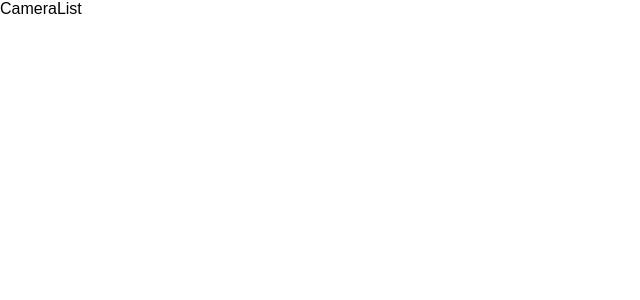
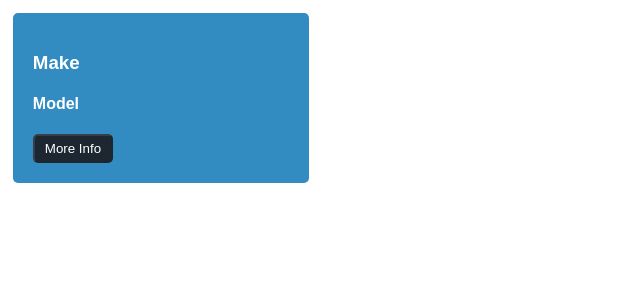
Before and after one commit to SalVN/java-project-front, a React (Create React App) app: page / in a window 1280 px wide. Shown: the top 300 px of the page, without its empty margins (0-640 px from the left). Built offline with nearby package versions, Linux system fonts and the light colour scheme.

Commit message:
render a camera box on screen

```diff
--- a/src/App.js
+++ b/src/App.js
@@ -6,7 +6,7 @@ class App extends Component {
   render() {
     return (
       <div>
-        CameraList
+        <CameraList />
       </div>
     );
   }
--- /dev/null
+++ b/src/CameraBox.css
@@ -0,0 +1,24 @@
+.cameraBox {
+    width: 20%;
+    margin: 1%;
+    padding: 20px;
+    border-radius: 5px;
+    float: left;
+}
+
+.cameraBoxButton {
+    padding: 5px 10px;
+    background-color: #1d2731;
+    border-radius: 5px;
+    color: white;
+}
+
+.even {
+    background-color: #D9B310;
+    color: black;
+}
+
+.odd {
+    background-color: #328CC1;
+    color: white;
+}
--- /dev/null
+++ b/src/CameraBox.js
@@ -0,0 +1,17 @@
+import React, {Component} from 'react';
+import './CameraBox.css';
+
+class CameraBox extends Component {
+    render () {
+        let colour = (this.props.index % 2 === 0) ? 'even' : 'odd';
+        return (
+            <div className={`cameraBox ${colour}`}>
+                <h3 className="cameraBoxTitle">Make</h3>
+                <h4 className="cameraBoxSubtitle">Model</h4>
+                <button className="cameraBoxButton" disabled>More Info</button>
+            </div>
+        );
+    }
+}
+
+export default CameraBox;
--- a/src/CameraList.js
+++ b/src/CameraList.js
@@ -1,10 +1,11 @@
 import React, { Component } from 'react';
+import CameraBox from './CameraBox';
 
 class CameraList extends Component {
     render() {
         return (
             <div>
-                CameraList
+                <CameraBox />
             </div>
         );
     }
```
